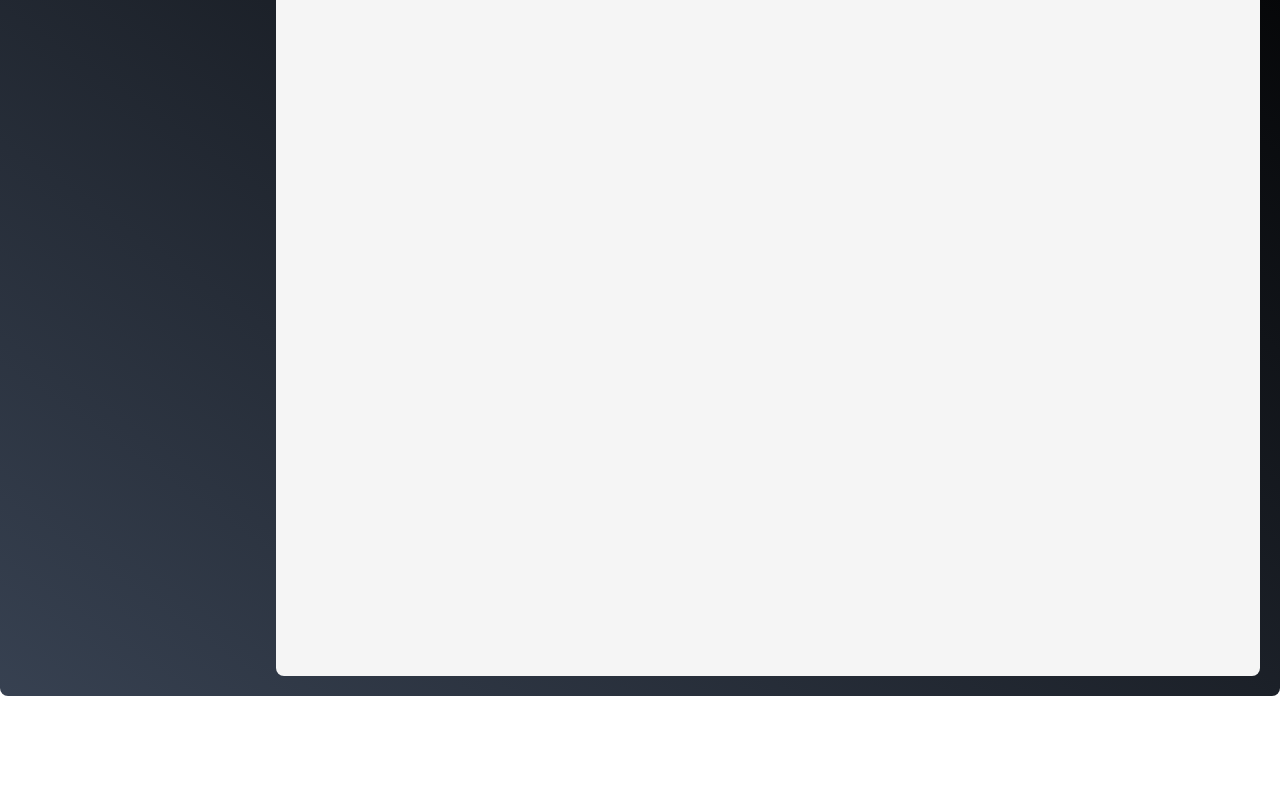
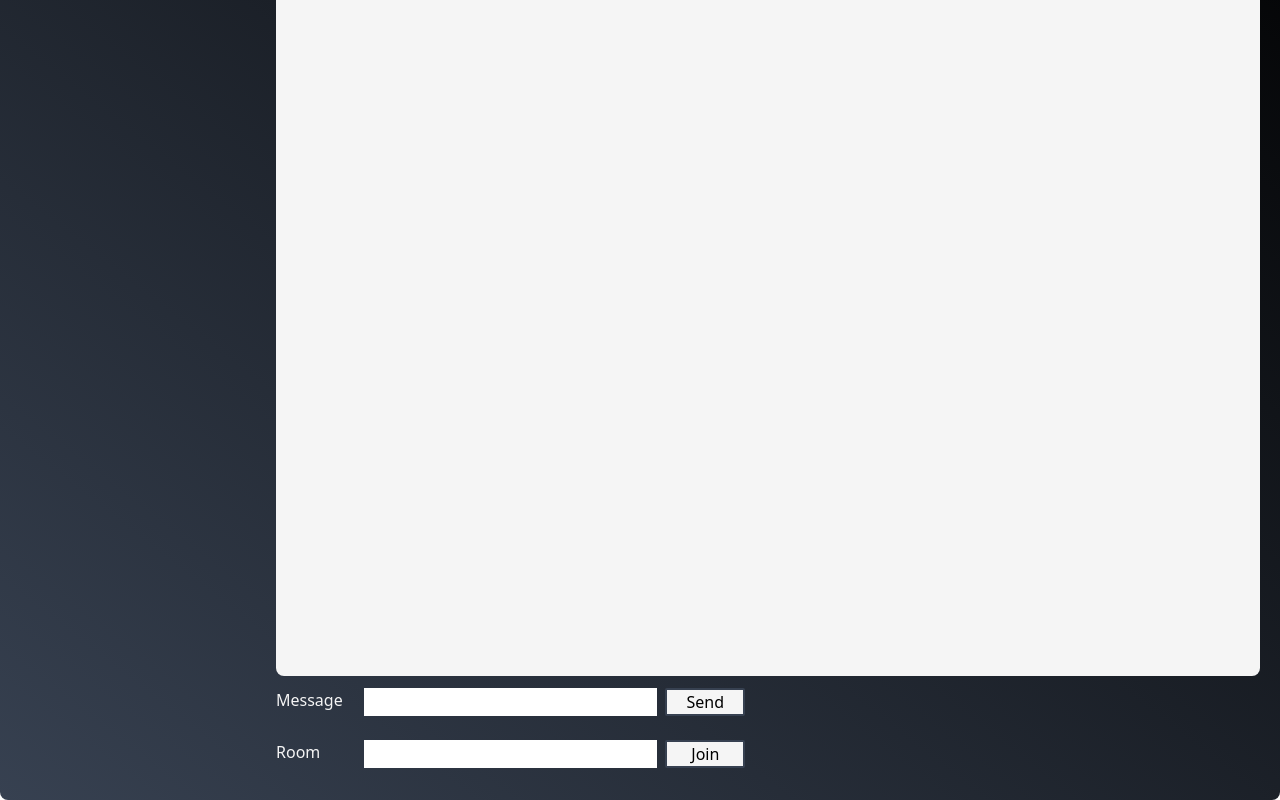
Before and after one commit to Gihozo23/real-time-chat-app-frontend, a React (Vite) app: page / in a window 1280 px wide. Shown: the part 200-1000 px from the top of the page. Before the commit the page ends 896 px from the top, so only its background shows below. Built offline with nearby package versions, Linux system fonts and the light colour scheme.

Commit message:
feat: integrate the InputComponent in the Header

```diff
--- a/src/components/Header.tsx
+++ b/src/components/Header.tsx
@@ -1,6 +1,7 @@
 import Chat from "../assets/chat";
 import React from "react";
 import Profile from "../assets/Profile";
+import InputComponent from "./InputComponent";
 export default function Header() {
   return (
     <>
@@ -8,7 +9,12 @@ export default function Header() {
         <Chat className="text-link h-6 w-6 md:h-10 md:w-12">Yappanese</Chat>
         <Profile className="text-link h-6 w-6 md:h-10 md:w-12" />
       </header>
-      <div className="bg-background h-screen pt-2 ml-64 relative top-0 rounded-lg z-100"></div>
+      <div className="bg-background h-screen pt-2 ml-64 relative top-0 rounded-lg z-100 flex-col justify-around"></div>
+      <div className="ml-64 ">
+        <InputComponent labelName="Message" action="Send" />
+        <InputComponent labelName="Room" action="Join" />
+      </div>
+
       {/* <hr className="border-2 border-gray-600 my-6" /> */}
     </>
   );
```
Also changed, not shown: src/components/ChatBox.tsx (deleted).
